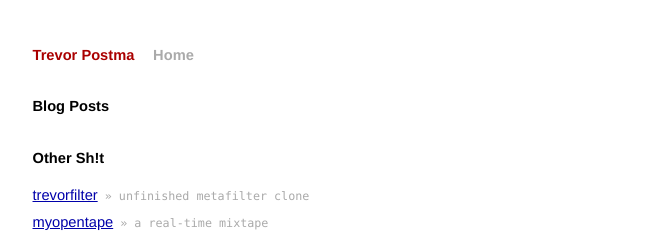
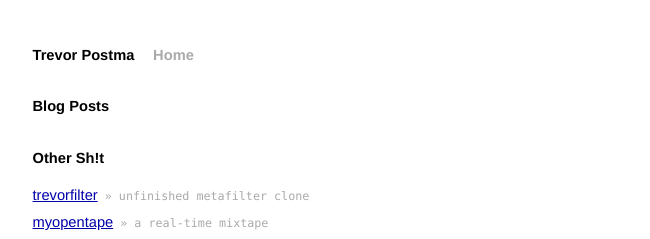
Before and after one commit to txpost/txpost.github.com, a Jekyll site: the page built from index.html, in a window 1280 px wide. Shown: the top 239 px of the page, without its empty margins (314-964 px from the left). Built offline with Jekyll 4.4.1, drawn with Linux system fonts in a browser that asks for light colours; Markdown is read by kramdown in place of the engine named in the settings.

Commit message:
clean-up

```diff
--- a/css/screen.css
+++ b/css/screen.css
@@ -87,18 +87,18 @@ ul.posts {
 }
 
 .title {
-  color: #a00;
+  color: #000;
   font-weight: bold;
   margin-bottom: 2em;
 }
 
   .site .title a {
-    color: #a00;
+    color: #000;
     text-decoration: none;
   }
 
   .site .title a:hover {
-    color: black;
+    color: #aaa;
   }
 
   .site .title a.extra {
```
